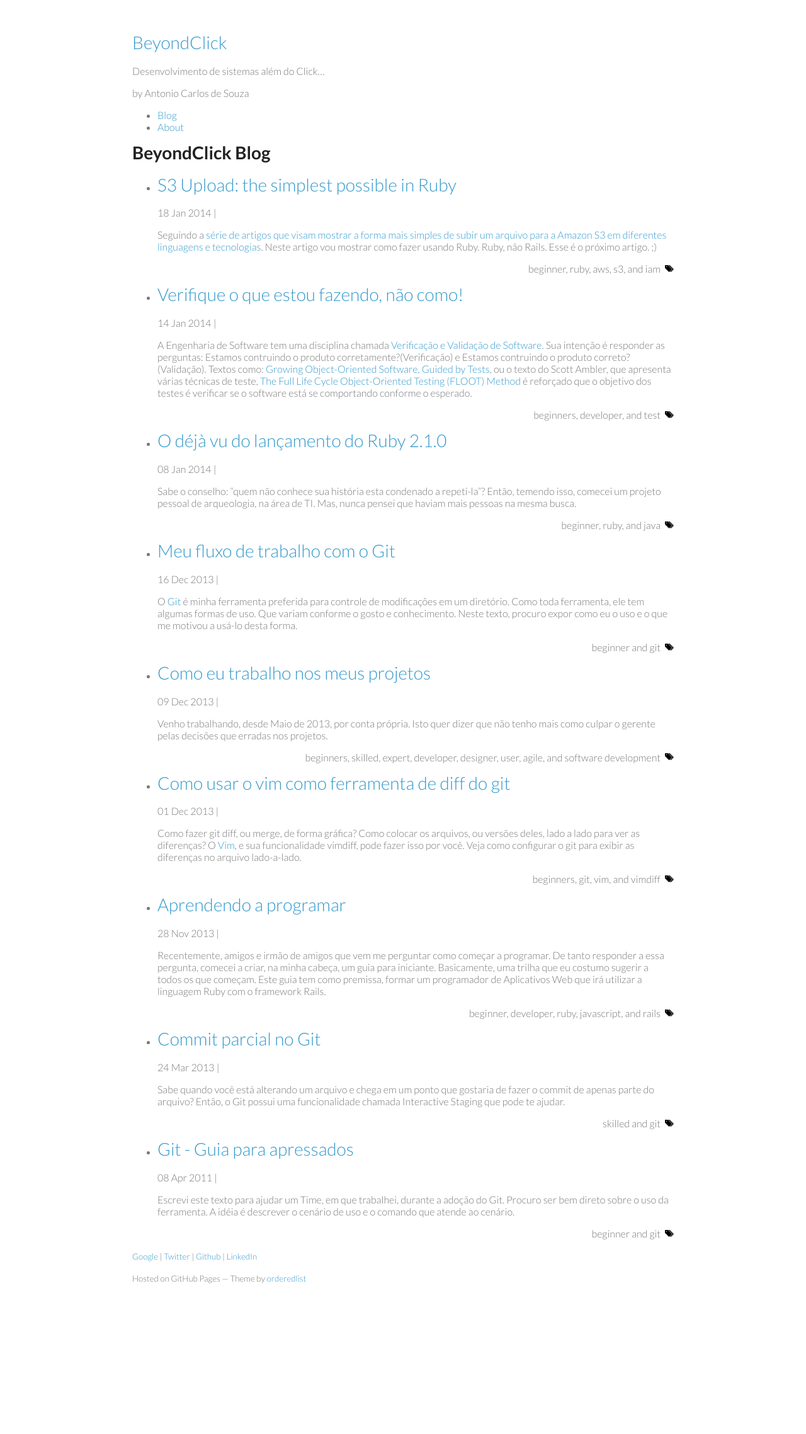
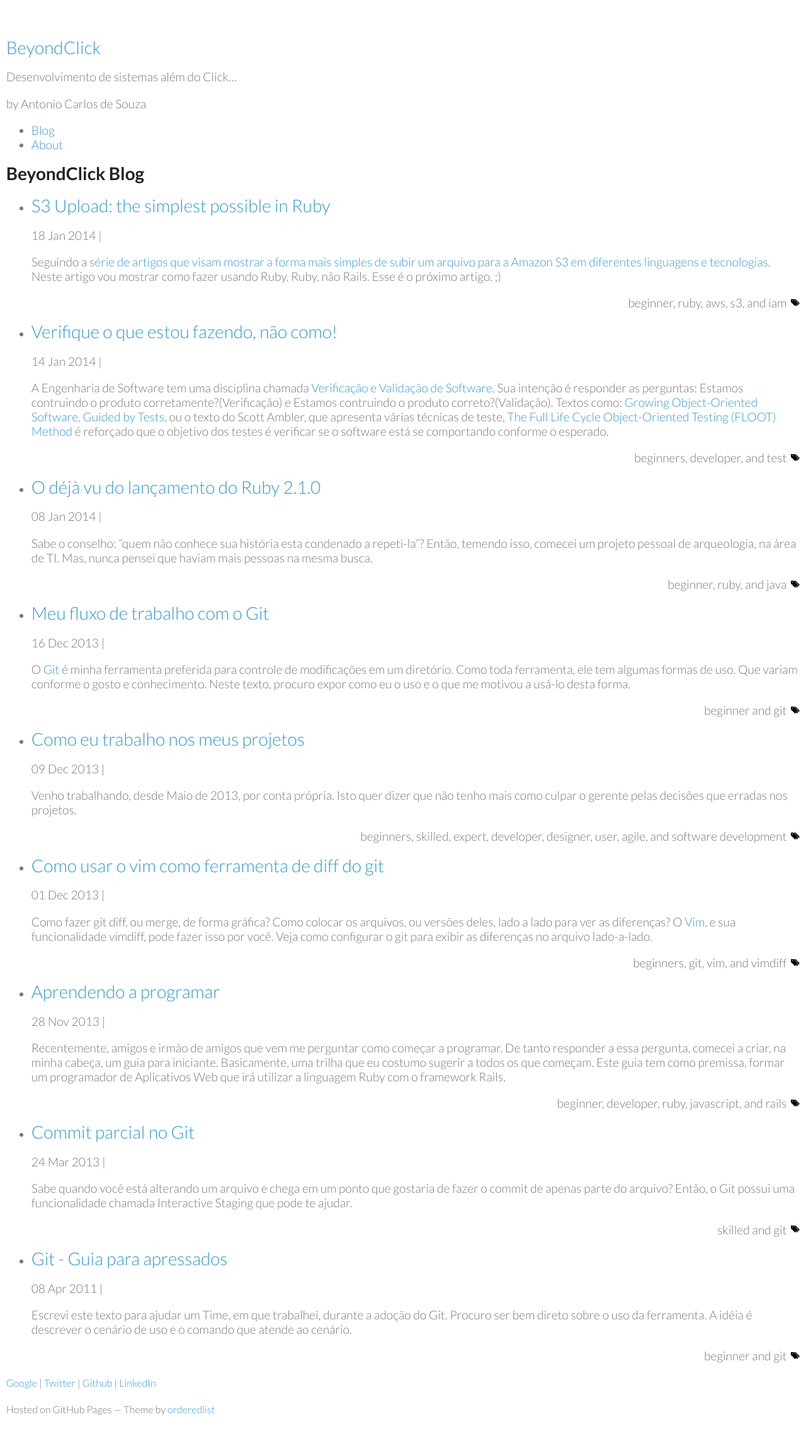
Before and after one commit to acdesouza/acdesouza.github.io, a Jekyll site: the page built from index.html, in a window 1280 px wide. Shown: the whole page at 63% size. Built offline with Jekyll 4.4.1, drawn with Linux system fonts in a browser that asks for light colours; Markdown is read by kramdown in place of the engine named in the settings; comment, search, counter and statistics services are not loaded; before the commit the page ends 2054 px from its top, so only the background shows below that.

Commit message:
Improve readability. Increase font size.

```diff
--- a/stylesheets/base.css
+++ b/stylesheets/base.css
@@ -6,6 +6,7 @@ body {
   font-family: Lato, "Helvetica Neue", Helvetica, Arial, sans-serif;
   color:#777;
   font-weight:300;
+  font-size: 1.2em;
 }
 
 h1, h2, h3, h4, h5, h6 {
@@ -47,8 +48,8 @@ a small {
 }
 
 .wrapper {
-  max-width:860px;
   margin:0 auto;
+  padding: 0.4em;
 }
 
 blockquote {
--- a/stylesheets/home.css
+++ b/stylesheets/home.css
@@ -1,3 +1,7 @@
+.wrapper {
+  max-width:960px;
+}
+
 header {
   width:20em;
   float:left;
```
Also changed, not shown: stylesheets/post.css (+8 -0 lines).
